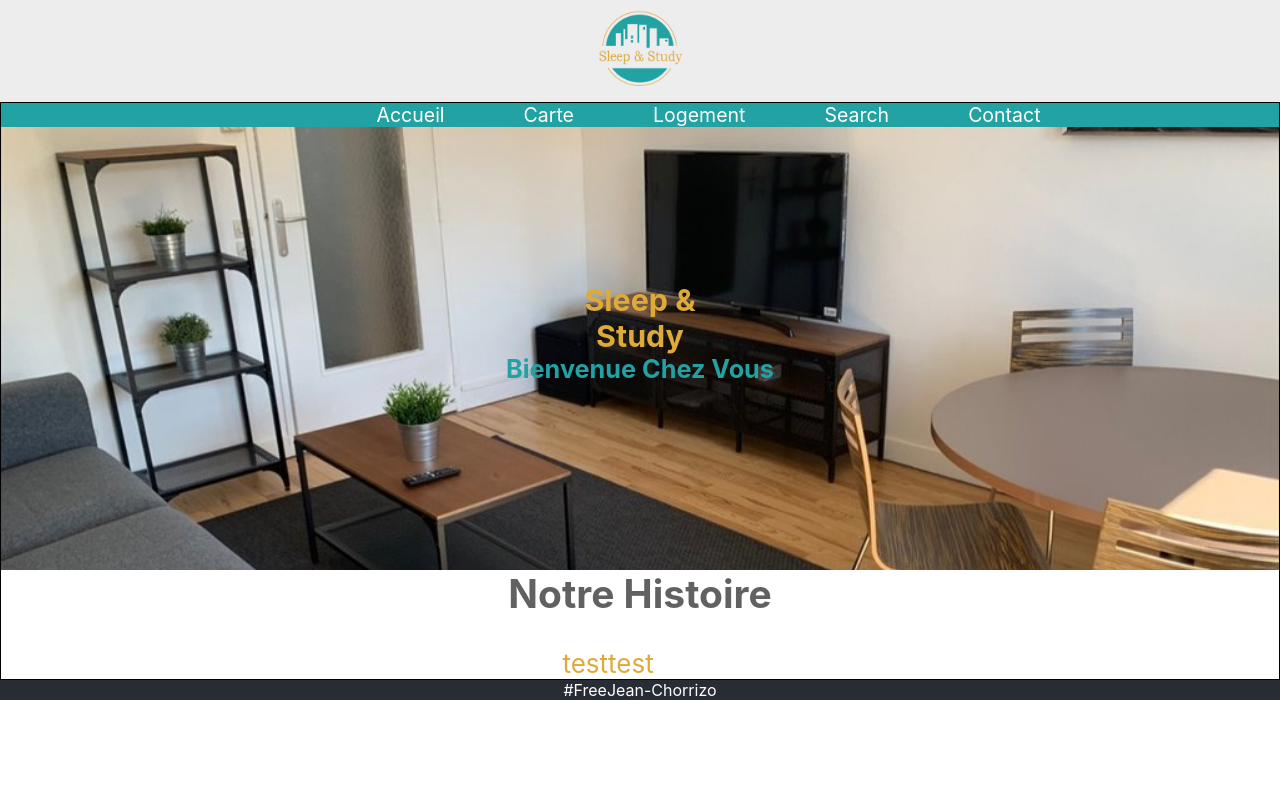
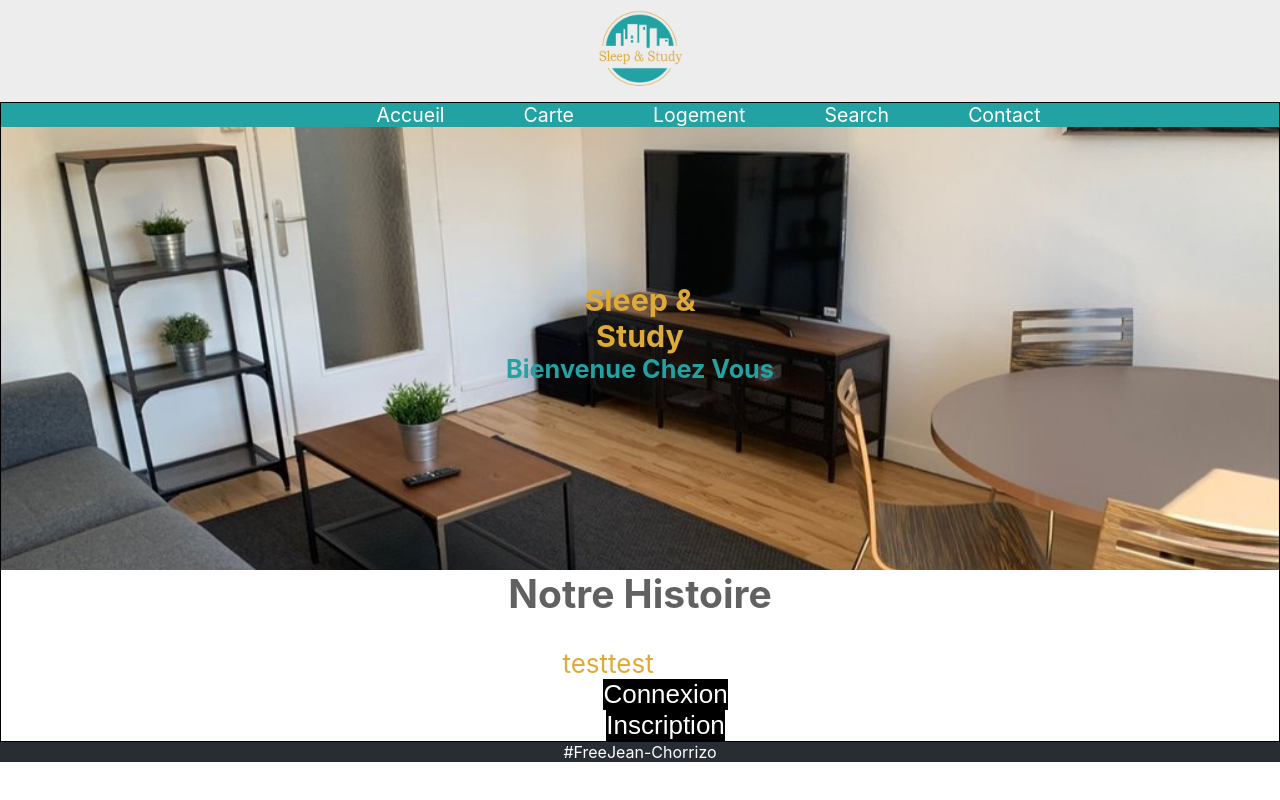
Before and after one commit to Qu3nt174/cpinfo19-s-n-s, a React (Create React App) app: page / in a window 1280 px wide. Built offline with nearby package versions, Linux system fonts and the light colour scheme.

Commit message:
rajout des boutons connexion inscription

```diff
--- a/src/Accueil.js
+++ b/src/Accueil.js
@@ -55,10 +55,10 @@ le cadre de leurs études en alternance.
             </section> */}
 
       </body>
-      {/* <section className="App-body">
+      <section className="App-body">
       <Link to="/Connexion"><button>Connexion</button></Link>
       <Link to="/Inscription"><button>Inscription</button></Link>
-      </section> */}
+      </section>
 
     </div>
 
```
